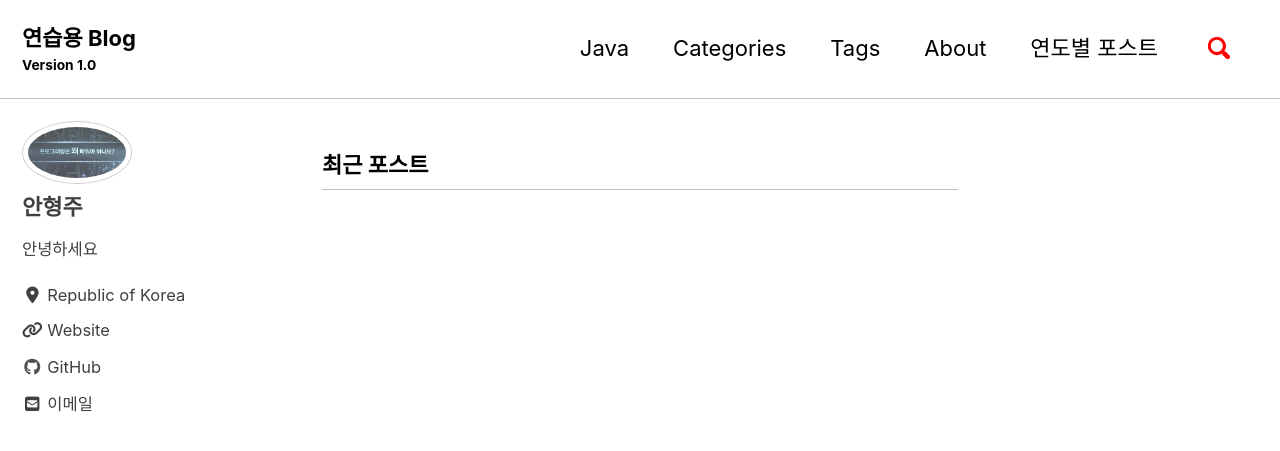
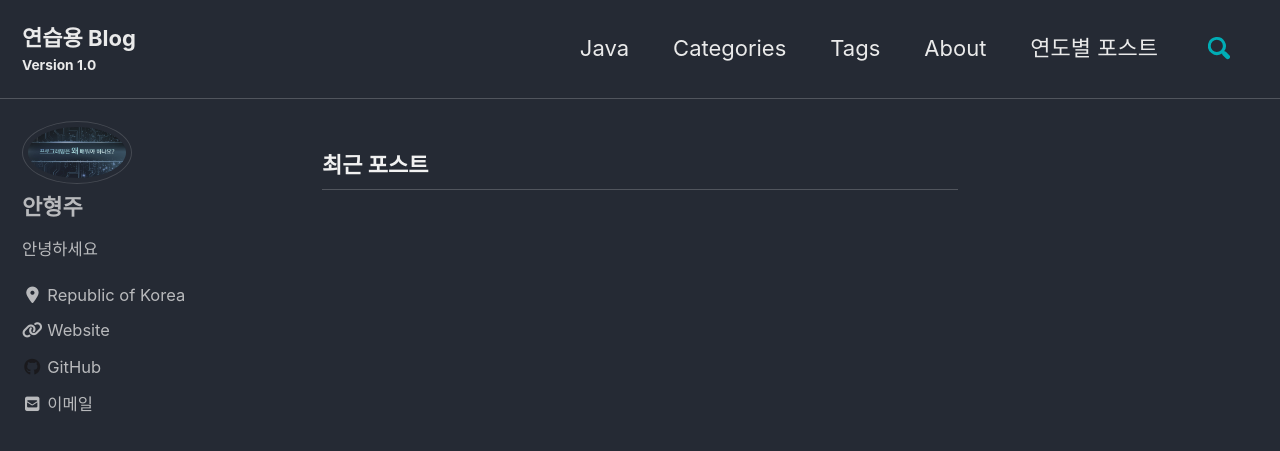
Before and after one commit to dks301/dks301.github.io, a Jekyll site: the page built from index.html, in a window 1280 px wide and 900 px high. Shown: the top 451 px of the window. Built offline with Jekyll 4.4.1, drawn with Linux system fonts in a browser that asks for light colours; cached includes are drawn as plain includes; nearby versions of some CDN libraries; the list of posts is cut into pages by our own code.

Commit message:
스킨 dark로 수정

```diff
--- a/_config.yml
+++ b/_config.yml
@@ -12,7 +12,7 @@
 
 # theme                  : "minimal-mistakes-jekyll"
 # remote_theme           : "mmistakes/minimal-mistakes"
-minimal_mistakes_skin    : "contrast" # 테마 색 설정 "air", "aqua", "contrast", "dark", "dirt", "neon", "mint", "plum", "sunrise"
+minimal_mistakes_skin    : "dark" # 테마 색 설정 "air", "aqua", "contrast", "dark", "dirt", "neon", "mint", "plum", "sunrise"
 
 # Site Settings
 locale                   : "ko-KR"
```
